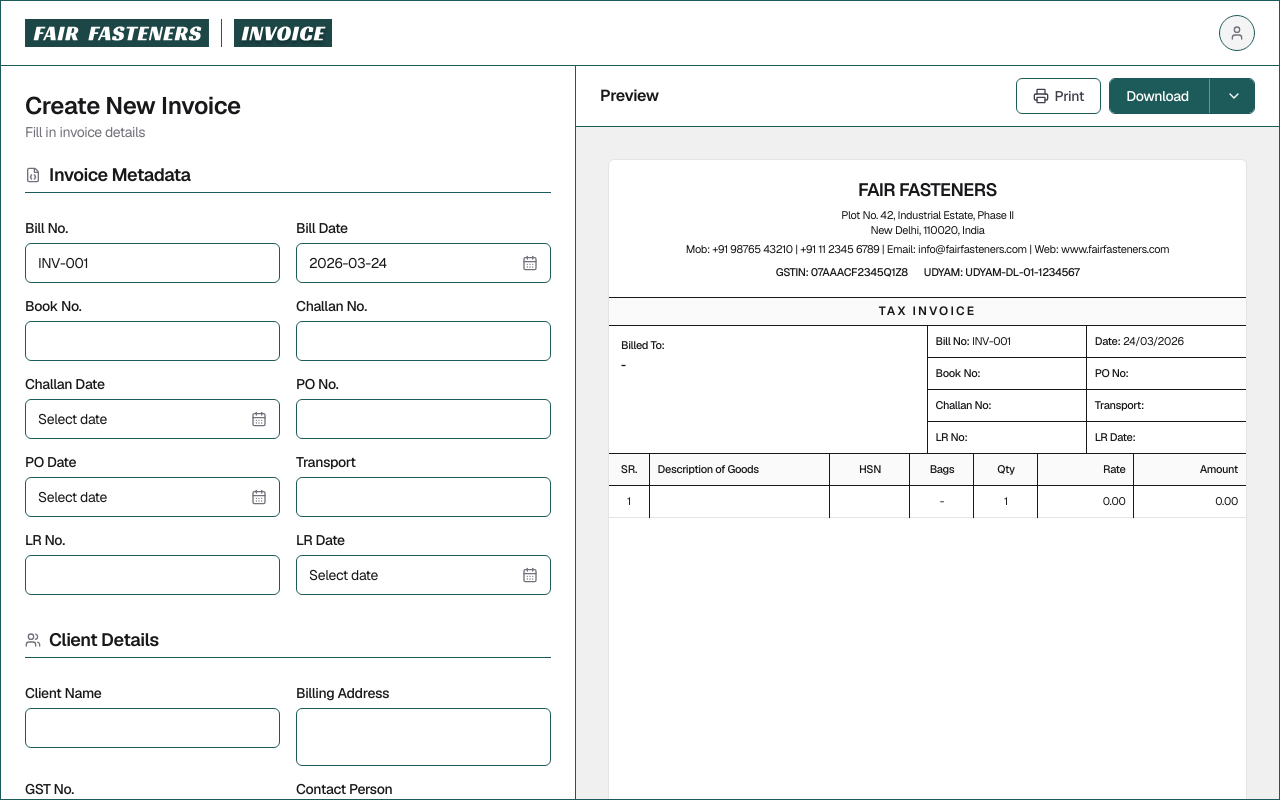
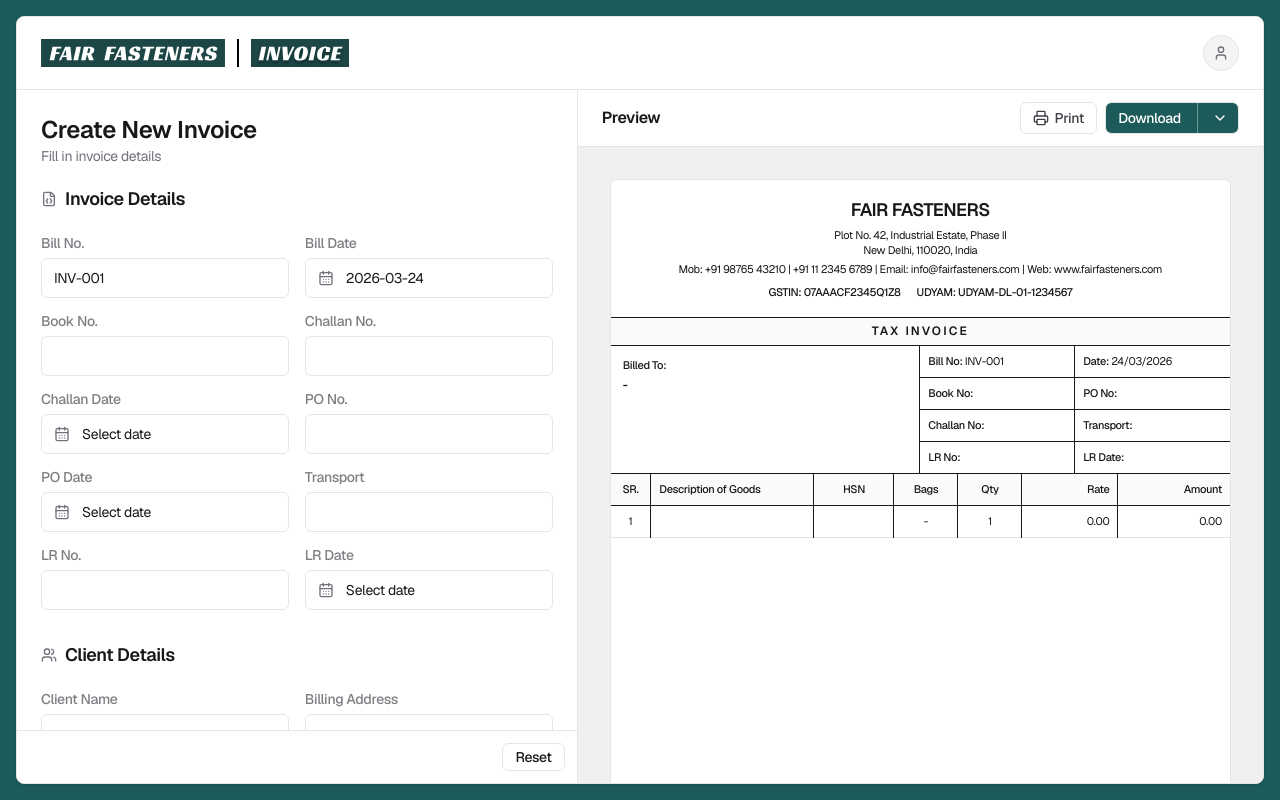
Before and after one commit to Janakarpatel/fairfasteners-bill-generator, a Next.js app in the folder fair-bill-app/: page / in a window 1280 px wide. Built offline with nearby package versions, Linux system fonts and the light colour scheme.

Commit message:
QA: brand-consistent invoice builder UX and calendar behavior.

```diff
--- a/fair-bill-app/app/globals.css
+++ b/fair-bill-app/app/globals.css
@@ -7,14 +7,25 @@
 :root {
   --brand-primary: #1c5b59;
   --brand-primary-hover: #174b49;
-  --brand-border: #1c5b59;
+  --brand-border: #E5E5E5;
   --brand-primary-soft: #F0F0F0;
+  --input-field-color: #7d7f83;
 }
 
 /* Custom Scrollbar */
 ::-webkit-scrollbar {
   width: 6px;
   height: 6px;
+}
+
+/* Hide scrollbar (while keeping scroll enabled) */
+.hide-scrollbar {
+  -ms-overflow-style: none; /* IE/Edge legacy */
+  scrollbar-width: none; /* Firefox */
+}
+.hide-scrollbar::-webkit-scrollbar {
+  width: 0;
+  height: 0;
 }
 
 ::-webkit-scrollbar-track {
--- a/fair-bill-app/components/BillGenerator.tsx
+++ b/fair-bill-app/components/BillGenerator.tsx
@@ -24,6 +24,15 @@
   const [draggedLineItemId, setDraggedLineItemId] = useState<string | null>(null)
   const [dragOverLineItemId, setDragOverLineItemId] = useState<string | null>(null)
   const [openDateField, setOpenDateField] = useState<keyof BillData | null>(null)
+  const [showPreview, setShowPreview] = useState(true)
+
+  const handleReset = () => {
+    setIsExporting(false)
+    setDraggedLineItemId(null)
+    setDragOverLineItemId(null)
+    setOpenDateField(null)
+    setData(getInitialBillData())
+  }
 
   useEffect(() => {
     const handlePointerDown = (event: PointerEvent) => {
@@ -64,21 +73,20 @@
     const value = data[field] as string
     return (
       <div className={`relative flex flex-col gap-2 ${className ?? ''}`} data-date-field-container="true">
-        <label className="text-sm font-medium leading-none text-zinc-900">{label}</label>
+        <label className="text-sm font-medium leading-none text-[var(--input-field-color)]">{label}</label>
         <button
           type="button"
-          className="flex h-10 w-full items-center justify-between rounded-md border border-[var(--brand-border)] bg-white px-3 text-sm text-zinc-900"
+          className="flex h-10 w-full items-center justify-start gap-3 rounded-md border border-[var(--brand-border)] bg-white px-3 text-sm text-zinc-900"
           onClick={() => setOpenDateField((prev) => (prev === field ? null : field))}
         >
+          <CalendarDays className="h-4 w-4 text-zinc-500" />
           <span>{value || 'Select date'}</span>
-          <CalendarDays className="h-4 w-4 text-zinc-500" />
         </button>
         {openDateField === field && (
-          <div className="absolute z-50 mt-2 rounded-md border border-[var(--brand-border)] bg-white shadow-sm">
+          <div className="absolute left-0 top-15 z-50 mt-1 rounded-md border border-[var(--brand-border)] bg-white shadow-sm">
             <Calendar
               mode="single"
               selected={parseDate(value)}
-              className="rounded-lg border border-[var(--brand-border)]"
               onSelect={(selectedDate) => {
                 if (!selectedDate) return
                 updateField(field, formatDateForInput(selectedDate) as BillData[keyof BillData])
@@ -171,17 +179,17 @@
   }
 
   return (
-    <div className="h-screen bg-white">
-      <main className="h-full border border-[var(--brand-border)] bg-white flex flex-col">
+    <div className="h-screen bg-[var(--brand-primary)] p-4 shadow-lg">
+      <main className="h-full overflow-hidden rounded-lg border border-[var(--brand-border)] bg-white flex flex-col shadow-sm">
         {/* TOP NAVBAR */}
-        <header className="h-14 border-b border-[var(--brand-border)] bg-white px-6 py-8 flex items-center justify-between">
+        <header className="h-14 border-b border-[var(--brand-border)] bg-white px-6 py-9 flex items-center justify-between">
           <div className="h-9 flex gap-3 items-center justify-center">
             <img
               src="/company_logo.svg"
               alt="Fair Fasteners logo"
               className="h-7 w-auto object-contain"
             />
-            <span className="h-7 w-px border-l border-[var(--brand-border)]" />
+            <span className="h-7 w-[1px] border border-black" />
             <img
               src="/invoice_logo.svg"
               alt="Invoice logo"
@@ -196,14 +204,16 @@
 
         <div className="flex-1 min-h-0 flex">
           {/* LEFT: FORM */}
-          <div className="w-[45%] h-full overflow-y-auto border-r border-[var(--brand-border)] bg-white p-5 md:p-6">
-          <div className="w-full flex flex-col gap-3">
+          <div
+            className={`${showPreview ? "w-[45%] border-r border-[var(--brand-border)]" : "w-full"} h-full overflow-y-auto hide-scrollbar bg-white pt-5 px-0 pb-0 md:pt-6 md:px-0 md:pb-0`}
+          >
+          <div className="w-full flex flex-col gap-3 px-5 md:px-6">
             <div className="mb-1">
               <h1 className="text-2xl font-semibold">Create New Invoice</h1>
               <p className="text-sm text-zinc-500">Fill in invoice details</p>
             </div>
 
-            <Section title="Invoice Metadata" icon="solar:bill-list-linear">
+            <Section title="Invoice Details" icon="solar:bill-list-linear">
               <div className="grid grid-cols-1 md:grid-cols-2 gap-4">
                 <Input label="Bill No." value={data.billNo} onChange={(v) => updateField('billNo', v as string)} />
                 {renderDateField('Bill Date', 'billDate')}
@@ -235,7 +245,20 @@
             </Section>
 
             <Section title="Line Items" icon="solar:box-linear">
-              <div className="flex flex-col gap-6">
+              <div className="border border-[var(--brand-border)] rounded-lg overflow-hidden bg-white">
+                {/* Header */}
+                <div className="grid grid-cols-16 gap-3 px-3 py-2 text-xs font-medium text-zinc-500 bg-zinc-50 border-b border-[var(--brand-border)]">
+                  <div className="col-span-1" />
+                  <div className="col-span-6">Description of Goods</div>
+                  <div className="col-span-2">HSN</div>
+                  <div className="col-span-2">Bags</div>
+                  <div className="col-span-2">Qty</div>
+                  <div className="col-span-2">Rate</div>
+                  <div className="col-span-1" />
+                </div>
+
+                {/* Rows */}
+                <div className="flex flex-col">
                   {data.lineItems.map((item) => (
                     <div
                       key={item.id}
@@ -243,7 +266,6 @@
                       onDragStart={(e) => {
                         setDraggedLineItemId(item.id)
                         e.dataTransfer.effectAllowed = 'move'
-                      // Show full card ghost image instead of just the drag handle.
                         e.dataTransfer.setDragImage(e.currentTarget, 20, 20)
                       }}
                       onDragEnd={() => {
@@ -265,52 +287,90 @@
                       }}
                       data-dragging={draggedLineItemId === item.id}
                       data-dragover={dragOverLineItemId === item.id}
-                    className={`relative p-4 border bg-white rounded-lg group transition-all duration-200 cursor-grab ${
+                      className={`grid grid-cols-16 gap-3 items-center px-3 py-4 cursor-grab transition-all duration-200 bg-white border-b border-[var(--brand-border)] ${
                         draggedLineItemId === item.id ? 'opacity-60 scale-[0.99]' : 'opacity-100'
-                    } ${dragOverLineItemId === item.id ? 'border-[var(--brand-primary)] bg-[var(--brand-primary)]/5' : 'border-[var(--brand-border)]'}`}
+                      } ${dragOverLineItemId === item.id ? 'bg-[var(--brand-primary)]/5 border-b-[var(--brand-primary)]' : ''}`}
                     >
-                    <button
-                      type="button"
-                      className="absolute top-1/2 -translate-y-1/2 left-2 w-7 h-7 bg-white rounded-md text-zinc-500 flex items-center justify-center hover:bg-zinc-100 transition-colors pointer-events-none"
-                      aria-label="Drag to reorder item"
-                      title="Drag to reorder"
-                    >
-                      <GripVertical className="w-4 h-4" />
-                    </button>
-                    {data.lineItems.length > 1 && (
-                      <button
-                        onClick={() => removeLineItem(item.id)}
-                        className="absolute top-2 right-2 w-7 h-7 bg-white border border-[var(--brand-border)] rounded-full text-red-600 flex items-center justify-center opacity-0 group-hover:opacity-100 transition-opacity hover:bg-red-50"
-                      >
-                        <Trash2 className="w-4 h-4" />
-                      </button>
-                    )}
-                    <div className="grid grid-cols-12 gap-3 pl-10">
-                      <div className="col-span-12">
+                      {/* Drag handle */}
+                      <div className="col-span-1 flex items-center justify-center">
+                        <GripVertical className="w-4 h-4 text-zinc-500" />
+                      </div>
+
+                      {/* Description */}
+                      <div className="col-span-6">
                         <Input
                           placeholder="Description of Goods"
                           value={item.description}
                           onChange={(v) => updateLineItem(item.id, 'description', v as string)}
                         />
                       </div>
-                      <div className="col-span-4">
-                        <Input label="HSN" value={item.hsnCode} onChange={(v) => updateLineItem(item.id, 'hsnCode', v as string)} />
+
+                      {/* HSN */}
+                      <div className="col-span-2">
+                        <Input
+                          placeholder="HSN"
+                          value={item.hsnCode}
+                          onChange={(v) => updateLineItem(item.id, 'hsnCode', v as string)}
+                        />
                       </div>
+
+                      {/* Bags */}
                       <div className="col-span-2">
-                        <Input label="Bags" type="number" value={item.bags} onChange={(v) => updateLineItem(item.id, 'bags', v as number)} />
+                        <Input
+                          placeholder="Bags"
+                          type="number"
+                          value={item.bags}
+                          onChange={(v) => updateLineItem(item.id, 'bags', v as number)}
+                        />
                       </div>
-                      <div className="col-span-3">
-                        <Input label="Qty" type="number" value={item.quantity} onChange={(v) => updateLineItem(item.id, 'quantity', v as number)} />
+
+                      {/* Qty */}
+                      <div className="col-span-2">
+                        <Input
+                          placeholder="Qty"
+                          type="number"
+                          value={item.quantity}
+                          onChange={(v) => updateLineItem(item.id, 'quantity', v as number)}
+                        />
                       </div>
-                      <div className="col-span-3">
-                        <Input label="Rate" type="number" value={item.rate} onChange={(v) => updateLineItem(item.id, 'rate', v as number)} />
+
+                      {/* Rate */}
+                      <div className="col-span-2">
+                        <Input
+                          placeholder="Rate"
+                          type="number"
+                          value={item.rate}
+                          onChange={(v) => updateLineItem(item.id, 'rate', v as number)}
+                        />
                       </div>
+
+                      {/* Delete */}
+                      <div className="col-span-1 flex items-center justify-center">
+                        {data.lineItems.length > 1 && (
+                          <button
+                            onClick={() => removeLineItem(item.id)}
+                            className="w-7 h-7 bg-white border border-[var(--brand-border)] rounded-full text-red-600 flex items-center justify-center hover:bg-red-50"
+                            aria-label="Remove line item"
+                            title="Remove"
+                          >
+                            <Trash2 className="w-4 h-4" />
+                          </button>
+                        )}
                       </div>
                     </div>
                   ))}
-                <Button variant="secondary" onClick={addLineItem} icon="solar:add-circle-linear" className="w-full bg-[var(--brand-primary)] text-white hover:bg-[var(--brand-primary-hover)]">
-                  Add Line Item
+                </div>
+
+                <div className="bg-white px-0 py-0">
+                  <Button
+                    variant="ghost"
+                    onClick={addLineItem}
+                    icon="solar:add-circle-linear"
+                    className="w-full justify-start text-[14px] text-[var(--brand-primary)] hover:bg-[var(--brand-primary)]/5"
+                  >
+                    Add item
                   </Button>
+                </div>
               </div>
             </Section>
 
@@ -334,9 +394,27 @@
             </Section>
 
           </div>
+
+          <div className="sticky bottom-0 z-20 w-full px-3 py-3 border-t border-[var(--brand-border)] bg-white/95 backdrop-blur flex justify-end gap-2">
+            <Button
+              variant="secondary"
+              onClick={handleReset}
+              className="h-7 px-3 text-sm justify-center bg-white text-zinc-900 hover:bg-zinc-50 border border-[var(--brand-border)]"
+            >
+              Reset
+            </Button>
+            {/* <Button
+              variant="outline"
+              onClick={() => setShowPreview((prev) => !prev)}
+              className="h-7 px-3 text-sm justify-center border-[var(--brand-border)] text-zinc-900 hover:bg-zinc-100"
+            >
+              {showPreview ? 'Hide Preview' : 'Show Preview'}
+            </Button> */}
+          </div>
           </div>
 
           {/* RIGHT: PREVIEW */}
+          {showPreview && (
             <div className="w-[55%] h-full overflow-y-auto bg-[var(--brand-primary-soft)]">
             <div className="sticky top-0 z-10 border-b border-[var(--brand-border)] bg-white px-4 md:px-6 py-3 flex items-center justify-between">
               <h2 className="text-base font-semibold">Preview</h2>
@@ -345,7 +423,7 @@
                   variant="outline"
                   size="default"
                   onClick={() => window.print()}
-                className="h-9 border-[var(--brand-border)] bg-white px-4 text-zinc-700 hover:bg-zinc-50"
+                className="h-8 border-[var(--brand-border)] bg-white px-3 text-zinc-700 hover:bg-zinc-50"
                 >
                   <Printer className="h-4 w-4" />
                   Print
@@ -356,12 +434,12 @@
                     variant="default"
                     size="sm"
                     disabled={isExporting}
-                    className="h-9 px-0 overflow-hidden bg-[var(--brand-primary)] hover:bg-[var(--brand-primary-hover)] text-white border border-[var(--brand-border)]"
+                    className="h-8 px-0 overflow-hidden bg-[var(--brand-primary)] hover:bg-[var(--brand-primary-hover)] text-white border border-[var(--brand-border)]"
                   >
-                    <span className="px-4">{isExporting ? 'Generating...' : 'Download'}</span>
+                    <span className="px-3">{isExporting ? 'Generating...' : 'Download'}</span>
                     <span className="h-full w-px bg-white/35" />
-                    <span className="w-10 h-full flex items-center justify-center">
-                      <ChevronDown className="h-4 w-4" />
+                    <span className="w-9 h-full flex items-center justify-center">
+                      <ChevronDown className="h-3 w-3" />
                     </span>
                   </ShadButton>
                 </DropdownMenuTrigger>
@@ -376,6 +454,7 @@
               <BillTemplate data={data} calculations={calculations} />
             </div>
             </div>
+          )}
         </div>
       </main>
     </div>
--- a/fair-bill-app/components/ui.tsx
+++ b/fair-bill-app/components/ui.tsx
@@ -100,7 +100,7 @@
     return (
       <div className="flex flex-col gap-2">
         {label && (
-          <label className="text-sm font-medium leading-none peer-disabled:cursor-not-allowed peer-disabled:opacity-70 text-zinc-900">
+          <label className="text-sm font-medium leading-none peer-disabled:cursor-not-allowed peer-disabled:opacity-70 text-[var(--input-field-color)]">
             {label}
           </label>
         )}
@@ -141,7 +141,7 @@
     return (
       <div className="flex flex-col gap-2">
         {label && (
-          <label className="text-sm font-medium leading-none peer-disabled:cursor-not-allowed peer-disabled:opacity-70 text-zinc-900">
+          <label className="text-sm font-medium leading-none peer-disabled:cursor-not-allowed peer-disabled:opacity-70 text-[var(--input-field-color)]">
             {label}
           </label>
         )}
@@ -175,7 +175,7 @@
 
   return (
     <div className="bg-white overflow-visible">
-      <div className="w-full flex items-center py-2 border-b mb-4 border-[var(--brand-border)]">
+      <div className="w-full flex items-center py-2 mb-2">
         <div className="flex items-center gap-2 text-zinc-900">
           {iconComponent && <span className="flex items-center text-zinc-500">{iconComponent}</span>}
           <span className="font-semibold text-[18px] leading-none tracking-tight text-zinc-900">{title}</span>
```
Lines whose indentation alone changed are shown as unchanged.
